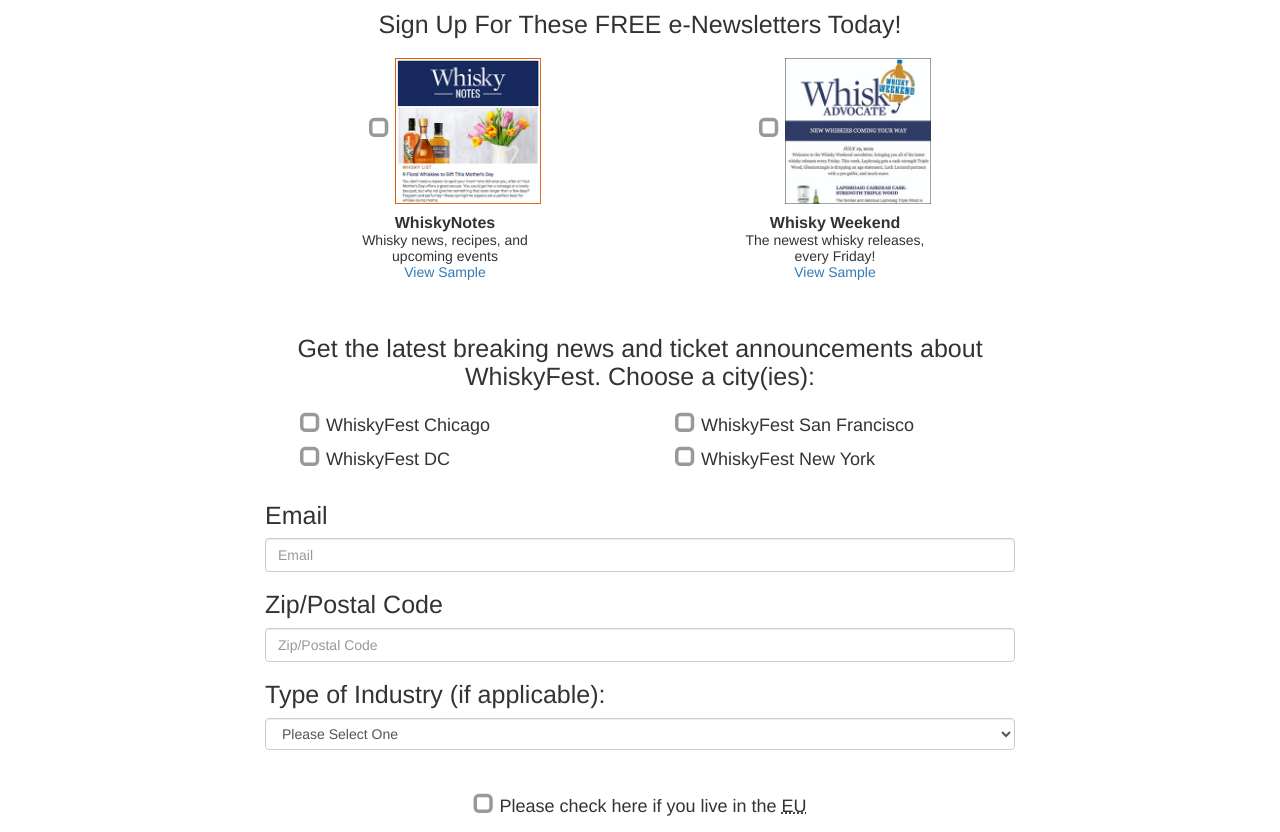
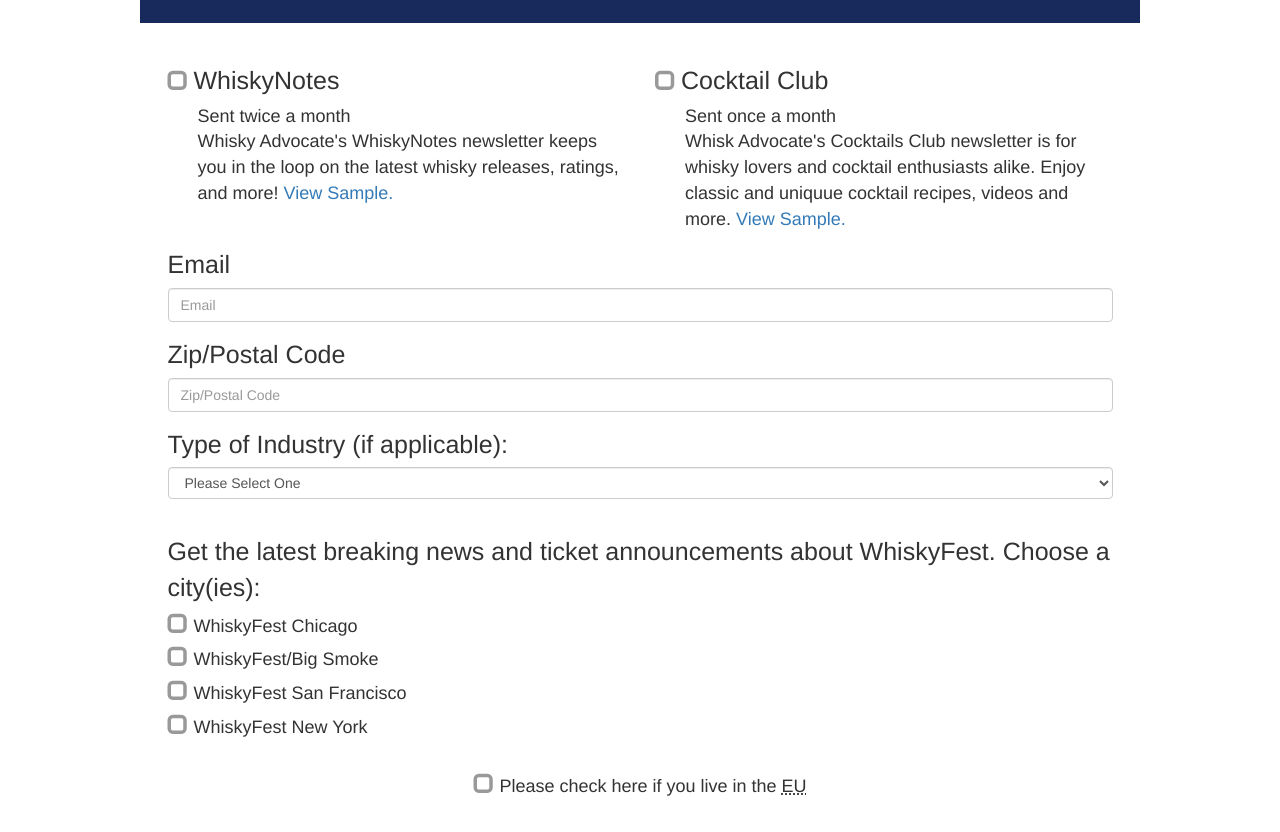
Before and after one commit to mshanken/wao-ci-emailsignup, a website: page new-index.html in a window 1280 px wide. Shown: the part 215-1047 px from the top of the page. Drawn offline with Linux system fonts and the light colour scheme.

Commit message:
updating: adding new newsletter option

```diff
--- a/new-index.html
+++ b/new-index.html
@@ -38,91 +38,56 @@
     <body>
         <div class="container">
             <div class="row">
-                <div class="col-xs-12 lead">
-                    <h1>Open Up Your World of whisky<br />In <span>Whisky Advocate's</span> e-Newsletters</h1>
+                <div class="col-xs-12">
+                    <img src="images/whisky-NLs-signup-header.jpg" class="img-responsive center-block" alt="Whisky Advocate Newsletters" />
                 </div>
-            </div><!-- /.row -->
+            </div><!-- /.row --><br><br>
             <form action="//portal.mshanken.com/wc/wc_verify.cfm" name="CI_subscribeForm" id="CI_subscribeForm" method="post">
-                <input type="hidden" name="CI_thankyou" value="https://newsletters.whiskyadvocate.com/thankyou.html">
-                <input type="hidden" name="CI_thankyou2" value="https://newsletters.whiskyadvocate.com/thankyou.html">
-                <input type="hidden" name="CI_err" value="https://portal.criticalimpact.com/wc/error.cfm">
+                <input type="hidden" name="CI_thankyou" value="//newsletters.whiskyadvocate.com/thankyou.html">
+                <input type="hidden" name="CI_thankyou2" value="//newsletters.whiskyadvocate.com/thankyou.html">
+                <input type="hidden" name="CI_err" value="//portal.mshanken.com/wc/error.cfm">
                 <input type="hidden" name="CI_Action" value="sub">
-                <input type="hidden" name="CI_FID" value="9bf82c36c4b647ff">
+                <input type="hidden" name="CI_LID" value="2602837156">
+
+                <input type="hidden" name="CI_FID" value="a457a3931274584b">
                 <input type="hidden" name="CI_MID" value="146485141">
 
-                <!-- <input type="hidden" name="CI_FID2" value="1000JTE0000000005J7"> -->
+                <input type="hidden" name="CI_FID2" value="1000JTE00000000014X">
+                <input type="hidden" name="CI_triggeredid" value="773993034">
 
+                <div class="row row-one">
+                    <div class="col-xs-12 col-sm-12 col-md-1"></div><!-- empaty column -->
+                    <div class="col-xs-12 col-sm-12 col-md-10">
                         <div class="row">
-                    <div class="col-xs-12 col-sm-12 col-md-2 col-lg-2"></div><!-- empaty column -->
-                    <div class="col-xs-12 col-sm-12 col-md-8 col-lg-8"><h3 class="text-center">Sign Up For These FREE e-Newsletters Today!</h3></div>
-                    <div class="col-xs-12 col-sm-12 col-md-2 col-lg-2"></div><!-- empaty column -->
-                </div><!-- /.row -->
-
-                <div class="row row-four">
-                    <div class="col-xs-12 col-sm-12 col-md-2 col-lg-2"></div><!-- empaty column -->
-                    <div class="col-xs-12 col-sm-12 col-md-8 col-lg-8">
-                        <div class="row">
-                            <div class="col-xs-12 col-sm-6 col-md-6 col-lg-6 form-group text-center">
-                                <div class="checkbox">
-                                    <label>
-                                        <span class="checkbox-item glyphicon glyphicon-unchecked" aria-hidden="true" title="Whisky Notes"></span><input class="hidden" type="checkbox" name="CI_LID" id="2602837156" value="2602837156" /> <img src="images/WhiskyNotesThumb300x309.jpg" alt="Whisky Notes" title="Whisky Notes" width="146" height="146" />
-                                    </label>
-                                </div><!-- /.checkbox -->
-                                <strong>WhiskyNotes</strong><br /><span>Whisky news, recipes, and <br>upcoming events</span><br />
-                                <a href="//portal.mshanken.com/vm2/f5a8e3ae969e6ecf/25682/f728555fc874a25f40b32229e92119a4" target="_blank">View Sample</a>
-                            </div>
-                            <div class="col-xs-12 col-sm-6 col-md-6 col-lg-6 form-group text-center">
-                                <div class="checkbox">
-                                    <label>
-                                        <span class="checkbox-item glyphicon glyphicon-unchecked" aria-hidden="true" title="Whisky Weekend"></span><input class="hidden" type="checkbox" name="CI_LID" id="6302431743" value="6302431743" /> <img src="images/WhiskyWeekend_Signup.jpg" alt="Whisky Weekend" title="Whisky Weekend" width="146" height="146" />
-                                    </label>
-                                </div><!-- /.checkbox -->
-                                <strong>Whisky Weekend</strong><br /><span>The newest whisky releases, <br>every Friday!</span><br />
-                                <a href="//portal.mshanken.com/vm2/f5a8e3ae969e6ecf/25682/f728555fc874a25f40b32229e92119a4" target="_blank">View Sample</a>
-                            </div>
-                        </div><!-- /.row -->
-                    </div>
-                </div>
-
-                <div class="row row-two">
-                    <div class="col-xs-12 col-sm-12 col-md-2 col-lg-2"></div><!-- empaty column -->
-                    <div class="col-xs-12 col-sm-12 col-md-8 col-lg-8">
-                        <br>
-                        <h3 class="text-center">Get the latest breaking news and ticket announcements about WhiskyFest. Choose a city(ies):</h3>
-                        <div class="col-xs-12 col-sm-12 col-md-6 col-lg-6 form-group">
-                            <div class="checkbox">
-                              <label>
-                                <span class="checkbox-item glyphicon glyphicon-unchecked" aria-hidden="true" title="WhiskyFest Chicago"></span><input class="form-check-input hidden" type="checkbox" name="CI_LID" id="4787470453" value="4787470453">
-                                WhiskyFest Chicago
-                              </label>
-                            </div><!-- /.form-group -->
-                            <div class="checkbox">
-                              <label>
-                                <span class="checkbox-item glyphicon glyphicon-unchecked" aria-hidden="true" title="WhiskyFest Washington"></span><input class="form-check-input hidden" type="checkbox" name="CI_LID" id="4787490513" value="4787490513">
-                                WhiskyFest DC
+                            <div class="col-sm-6">
+                                <div class="form-check">
+                                  <label class="control-label form-check-label">
+                                    <span class="checkbox-item glyphicon glyphicon-unchecked" aria-hidden="true" title="WhiskyNotes - Sent twice a month"></span><input class="form-check-input hidden" type="checkbox" name="CI_LID" id="4787470453" value="4787470453">
+                                    <label>WhiskyNotes</label>
+                                    <p style="padding-left: 30px;"><span style="font-weight:300; font-weight: 16px">Sent twice a month</span><br>
+                                    Whisky Advocate's WhiskyNotes
+                                    newsletter keeps you in the loop
+                                    on the latest whisky releases,
+                                    ratings, and more! <a href="http://wao.newslettersdev.loc/images/WhiskyNotesSample2018.pdf">View Sample.</a></p>
                                   </label>
                                 </div><!-- /.form-group -->
                             </div>
-                        <div class="col-xs-12 col-sm-12 col-md-6 col-lg-6 form-group">
-                            <div class="checkbox">
-                              <label>
-                                <span class="checkbox-item glyphicon glyphicon-unchecked" aria-hidden="true" title="WhiskyFest San Francisco"></span><input class="form-check-input hidden" type="checkbox" name="CI_LID" id="4787500543" value="4787500543">
-                                WhiskyFest San Francisco
-                              </label>
-                            </div><!-- /.form-group -->
-                            <div class="checkbox">
-                              <label>
-                                <span class="checkbox-item glyphicon glyphicon-unchecked" aria-hidden="true" title="WhiskyFest New York"></span><input class="form-check-input hidden" type="checkbox" name="CI_LID" id="4787480483" value="4787480483">
-                                WhiskyFest New York
+                            <div class="col-sm-6">
+                                <div class="form-check">
+                                  <label class="control-label form-check-label">
+                                    <span class="checkbox-item glyphicon glyphicon-unchecked" aria-hidden="true" title="Cocktail Club - Sent once a month"></span><input class="form-check-input hidden" type="checkbox" name="CI_LID" id="4787470453" value="4787470453">
+                                    <label>Cocktail Club</label>
+                                    <p style="padding-left: 30px;"><span style="font-weight:300; font-weight: 16px">Sent once a month</span><br>
+                                    Whisk Advocate's Cocktails Club
+                                    newsletter is for whisky lovers
+                                    and cocktail enthusiasts alike.
+                                    Enjoy classic and uniquue cocktail
+                                    recipes, videos and more.
+                                    <a href="#">View Sample.</a></p>
                                   </label>
                                 </div><!-- /.form-group -->
                             </div>
                         </div>
-                </div>
-
-                <div class="row row-one">
-                    <div class="col-xs-12 col-sm-12 col-md-2 col-lg-2"></div><!-- empaty column -->
-                    <div class="col-xs-12 col-sm-12 col-md-8 col-lg-8">
                         <div class="form-group">
                             <label class="control-label" for="CI_email">Email</label>
                             <input type="email" name="CI_email" class="form-control required" id="CI_email" placeholder="Email" maxlength="150" />
@@ -166,6 +131,35 @@
                             <span class="glyphicon glyphicon-remove form-control-feedback" aria-hidden="true"></span>
                             <span id="inputError2Status" class="sr-only">(error)</span>
                         </div><!-- /.form-group -->
+                        <div class="form-check"><br>
+                          <label class="control-label">
+                           Get the latest breaking news and ticket announcements about WhiskyFest. Choose a city(ies):
+                          </label>
+                        </div><!-- /.form-group -->
+                        <div class="form-check">
+                          <label class="form-check-label">
+                            <span class="checkbox-item glyphicon glyphicon-unchecked" aria-hidden="true" title="WhiskyFest Chicago"></span><input class="form-check-input hidden" type="checkbox" name="CI_LID" id="4787470453" value="4787470453">
+                            WhiskyFest Chicago
+                          </label>
+                        </div><!-- /.form-group -->
+                        <div class="form-check">
+                          <label class="form-check-label">
+                            <span class="checkbox-item glyphicon glyphicon-unchecked" aria-hidden="true" title="WhiskyFest Washington"></span><input class="form-check-input hidden" type="checkbox" name="CI_LID" id="7052535323" value="7052535323">
+                            WhiskyFest/Big Smoke
+                          </label>
+                        </div><!-- /.form-group -->
+                        <div class="form-check">
+                          <label class="form-check-label">
+                            <span class="checkbox-item glyphicon glyphicon-unchecked" aria-hidden="true" title="WhiskyFest San Francisco"></span><input class="form-check-input hidden" type="checkbox" name="CI_LID" id="4787500543" value="4787500543">
+                            WhiskyFest San Francisco
+                          </label>
+                        </div><!-- /.form-group -->
+                        <div class="form-check">
+                          <label class="form-check-label">
+                            <span class="checkbox-item glyphicon glyphicon-unchecked" aria-hidden="true" title="WhiskyFest New York"></span><input class="form-check-input hidden" type="checkbox" name="CI_LID" id="4787480483" value="4787480483">
+                            WhiskyFest New York
+                          </label>
+                        </div><!-- /.form-group -->
                         <div class="form-check text-center">
                           <label class="form-check-label"><br>
                             <span class="checkbox-item glyphicon glyphicon-unchecked" aria-hidden="true" title="Are you EU subscriber?"></span><input class="form-check-input hidden" type="checkbox" name="CI_custom25" id="CI_custom25" value="N">
@@ -202,6 +196,16 @@
                     <div class="col-xs-12 col-sm-12 col-md-2 col-lg-2"></div><!-- empaty column -->
                 </div><!-- /.row -->
 
+                <div class="row row-two">
+                    <div class="col-xs-12 col-sm-12 col-md-2 col-lg-2"></div><!-- empaty column -->
+                    <div class="col-xs-12 col-sm-12 col-md-8 col-lg-8">
+                        <hr />
+                        <p class="text-center"><img src="images/WhiskyNotesThumb300x309.jpg" class="img-responsive center-block" />
+                        <a href="images/WhiskyNotesSample2018.pdf" class="btn" target="_blank">View Sample</a></p>
+                    </div>
+                    <div class="col-xs-12 col-sm-12 col-md-2 col-lg-2"></div><!-- empaty column -->
+                </div><!-- /.row -->
+
             </form>
         </div><!-- /.container -->
 
```
Also changed, not shown: images/whisky-NLs-signup-header.jpg (added). Lines whose indentation alone changed are shown as unchanged.
